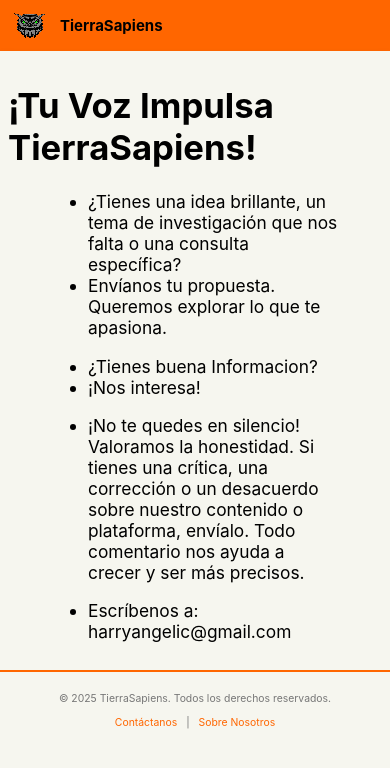
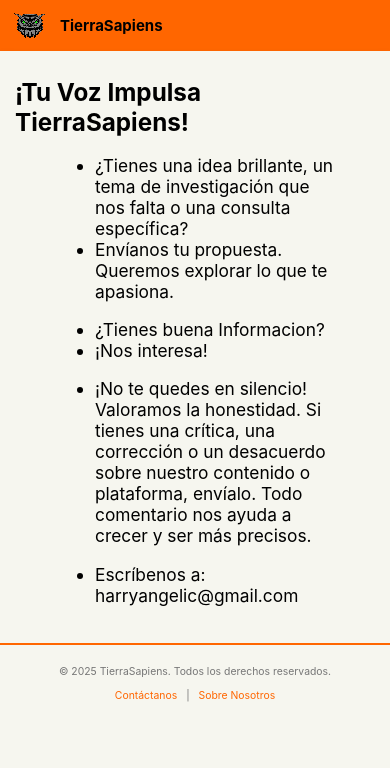
Before and after one commit to TierraSapiens/RealidadAlterna, a Jekyll site: the page built from contactanos.md, in a window 390 px wide. Shown: the top 768 px of the page. Built offline with Jekyll 4.4.1, drawn with Linux system fonts in a browser that asks for light colours.

Commit message:
contactanos

```diff
--- a/assets/css/style.css
+++ b/assets/css/style.css
@@ -296,7 +296,41 @@ footer {
         /* Reducimos el tamaño de la fuente de 0.9em a 0.75em */
         font-size: 0.75em !important;
     }
+
+/* =============================================
+2.3 AJUSTES DE TAMAÑO "CONTACTANOS" (Móvil)
+============================================== */
+/*Reducir el padding general de la página en móvil */
+    .contactanos-page {
+        padding: 10px 15px 20px 15px !important; /*Margenes laterales de 40px a 15px*/
+    }
+
+/*Achicar Título Principal (h1) en móvil*/
+    .contactanos-page h1 {
+        font-size: 1.4em !important; /*Más compacto en móvil*/
+        margin-bottom: 10px !important;
+    }
+
+/*Achicar Subtítulos (h2) en móvil*/
+    .contactanos-page h2 {
+        font-size: 1.1em !important; /* Más compacto en móvil */
+        margin-top: 15px !important;
+        margin-bottom: 8px !important;
+    }
+
+/*Reducir el tamaño de los Párrafos */
+    .contactanos-page p {
+        font-size: 0.75em !important;    /*TAMAÑO de FUENTE Movil*/
+        margin-bottom: 10px !important;  /*Espacio entre párrafos*/
+    }
+
+/*Reducir tamaño de Leyenda de la figura (figcaption)*/
+    .contactanos-page figcaption {
+        /* Reducimos el tamaño de la fuente de 0.9em a 0.75em */
+        font-size: 0.75em !important;
+    }
 }
+
 /* ==========================================================================
    3. ESTILOS DE LA PUBLICACIÓN INDIVIDUAL (Página del Post)
    (Afectan cuando entras a leer el artículo completo)
```
Also changed, not shown: contactanos.md (+1 -0 lines).
